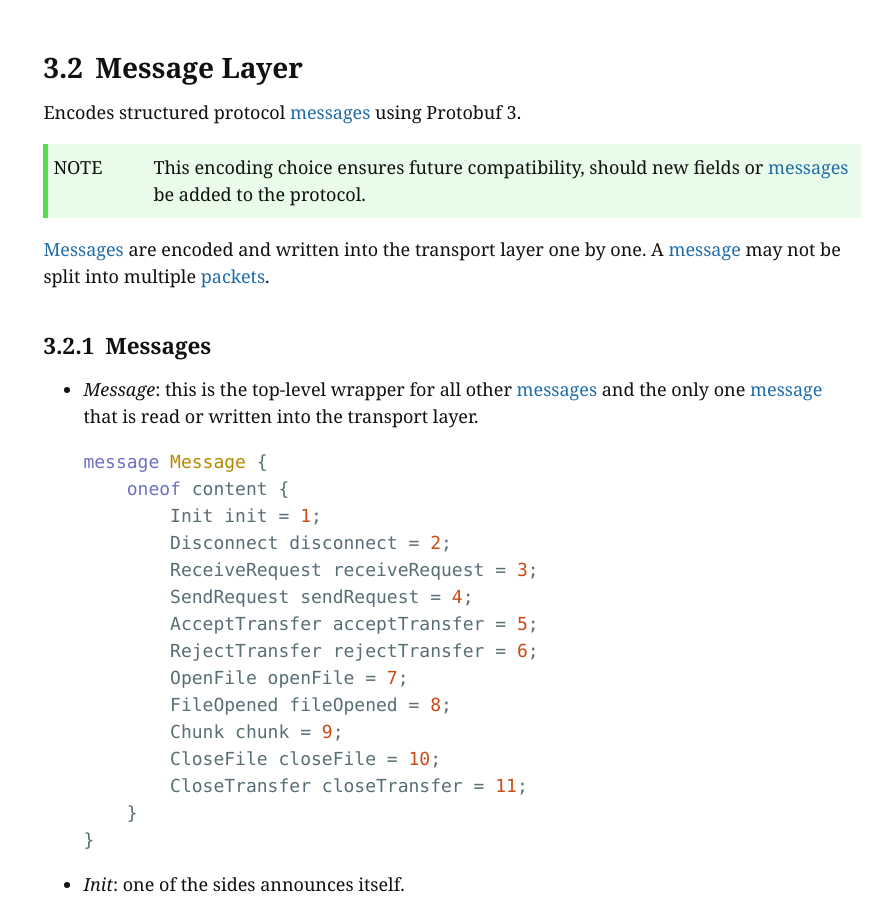
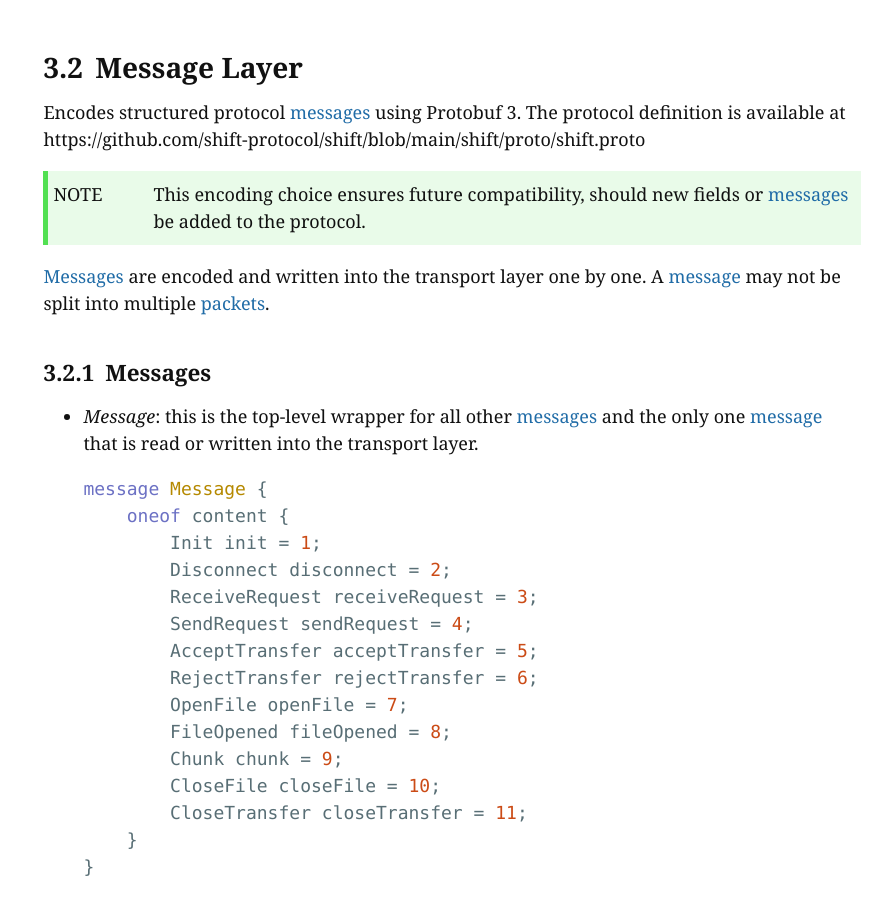
Before and after one commit to shift-protocol/spec, a plain HTML site: page index.html in a window 1280 px wide. Shown: the part 1875-2774 px from the top of the page, without its empty margins (399-1280 px from the left). Drawn offline with nearby package versions, Linux system fonts and the light colour scheme.

Commit message:
Deploying to gh-pages from @ shift-protocol/spec@fda98f6644effb95286aac691360cb52e9ae2e5d 🚀

```diff
--- a/index.html
+++ b/index.html
@@ -2475,7 +2475,7 @@ li.menu-search-result-term:before {
         Message Layer
         </h1>
 
-        <p>Encodes structured protocol <emu-xref href="#message" id="_ref_22"><a href="#message">messages</a></emu-xref> using Protobuf 3.</p>
+        <p>Encodes structured protocol <emu-xref href="#message" id="_ref_22"><a href="#message">messages</a></emu-xref> using Protobuf 3. The protocol definition is available at https://github.com/shift-protocol/shift/blob/main/shift/proto/shift.proto</p>
 
         <emu-note><span class="note">Note</span><div class="note-contents">This encoding choice ensures future compatibility, should new fields or <emu-xref href="#message" id="_ref_23"><a href="#message">messages</a></emu-xref> be added to the protocol.</div></emu-note>
 
```
